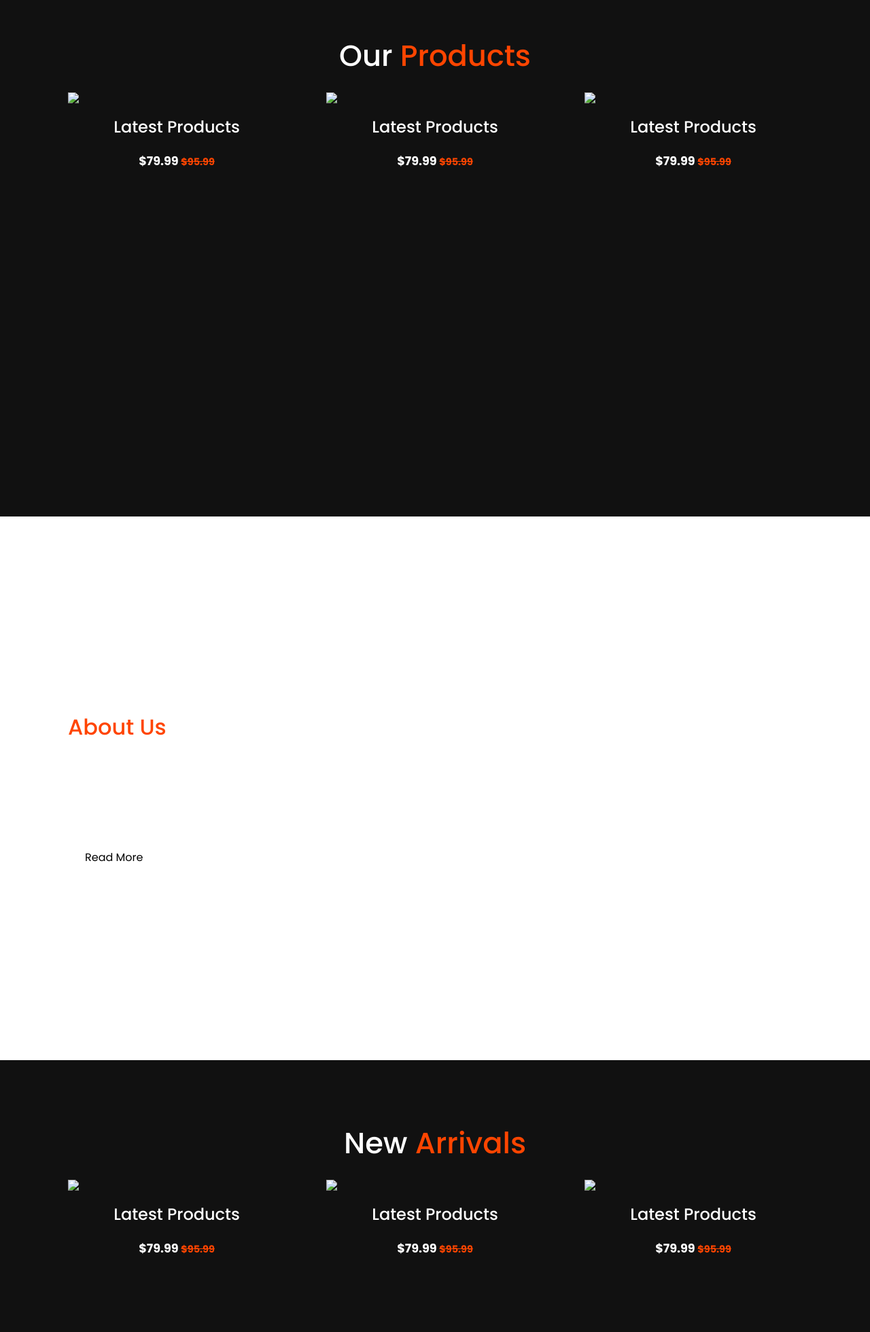
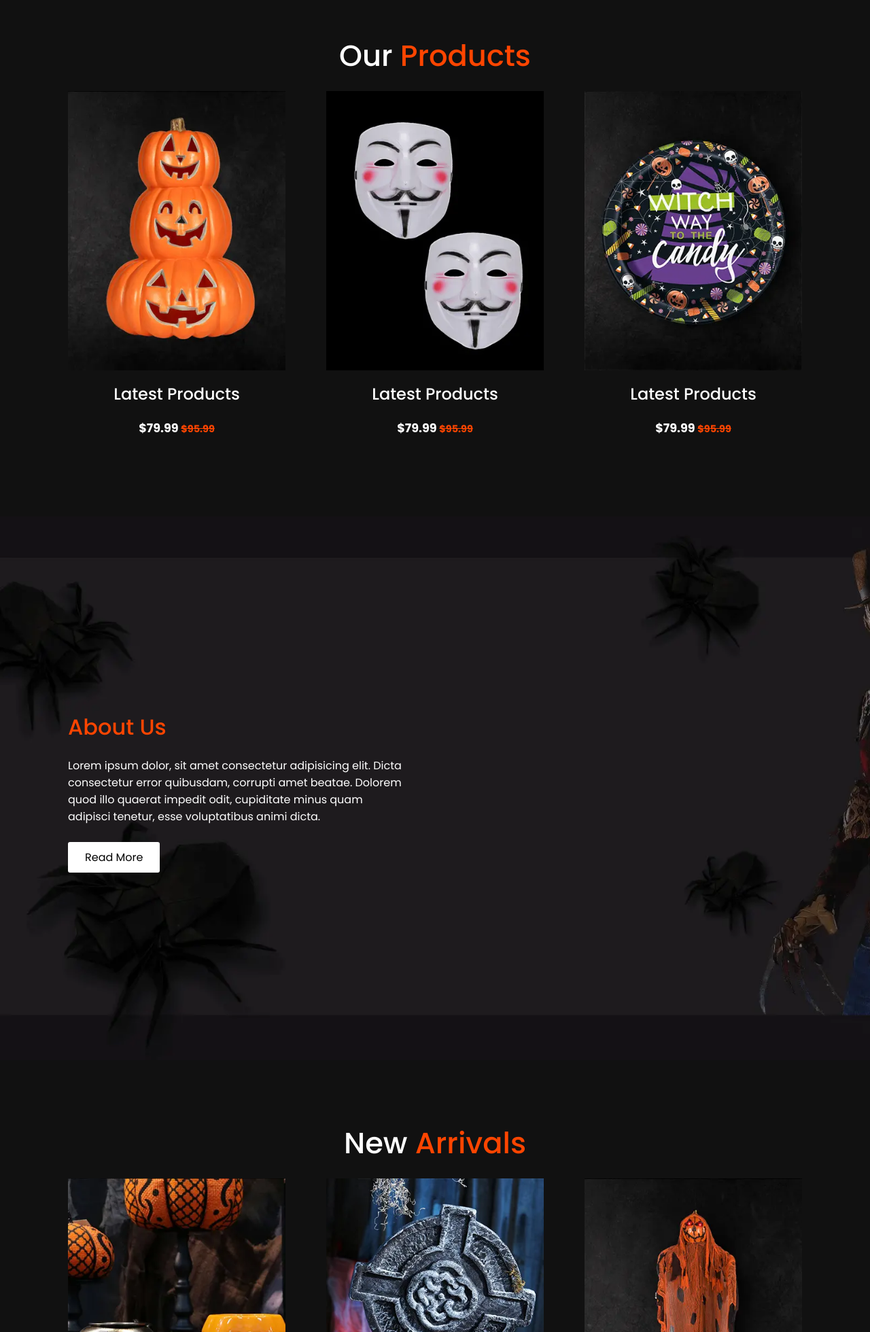
Before and after one commit to jacksonVargas/HallowenClone, a plain HTML site: page index.html in a window 1280 px wide. Shown: the part 840-2800 px from the top of the page at 68% size. Drawn offline with Linux system fonts and the light colour scheme; the site is published under a folder, as on GitHub Pages, so addresses that start at the root find nothing.

Commit message:
alterando pastas

```diff
--- a/index.html
+++ b/index.html
@@ -74,7 +74,7 @@
                         <a href="#"><i class="fa fa-share fa-fw"></i></a>
                     </div> <!-- icons-hover -->
 
-                    <img src="/image/product-1.jpg" />
+                    <img src="product-1.jpg" />
                 </div> <!-- image-card -->
 
                 <div class="text-card">
@@ -91,7 +91,7 @@
                         <a href="#"><i class="fa fa-share fa-fw"></i></a>
                     </div> <!-- icons-hover -->
 
-                    <img src="/image/product-2.jpg" />
+                    <img src="product-2.jpg" />
                 </div> <!-- image-card -->
 
                 <div class="text-card">
@@ -108,7 +108,7 @@
                         <a href="#"><i class="fa fa-share fa-fw"></i></a>
                     </div> <!-- icons-hover -->
 
-                    <img src="/image/product-3.jpg" />
+                    <img src="product-3.jpg" />
                 </div> <!-- image-card -->
 
                 <div class="text-card">
@@ -151,7 +151,7 @@
                         <a href="#"><i class="fa fa-share fa-fw"></i></a>
                     </div> <!-- icons-hover -->
 
-                    <img src="/image/arrival-1.jpg" />
+                    <img src="arrival-1.jpg" />
                 </div> <!-- image-card -->
 
                 <div class="text-card">
@@ -168,7 +168,7 @@
                         <a href="#"><i class="fa fa-share fa-fw"></i></a>
                     </div> <!-- icons-hover -->
 
-                    <img src="/image/arrival-2.jpg" />
+                    <img src="arrival-2.jpg" />
                 </div> <!-- image-card -->
 
                 <div class="text-card">
@@ -185,7 +185,7 @@
                         <a href="#"><i class="fa fa-share fa-fw"></i></a>
                     </div> <!-- icons-hover -->
 
-                    <img src="/image/arrival-4.jpg" />
+                    <img src="arrival-4.jpg" />
                 </div> <!-- image-card -->
 
                 <div class="text-card">
@@ -245,7 +245,7 @@
 
         <div class="container-blogs">
             <div class="card-blogs">
-                <img src="/image/blog-1.jpg" />
+                <img src="blog-1.jpg" />
 
                 <div class="text-blogs">
                     <h3>believe in the magic of hallowen.</h3>
@@ -269,7 +269,7 @@
             </div> <!-- card-blogs -->
 
             <div class="card-blogs">
-                <img src="/image/blog-2.jpg" />
+                <img src="blog-2.jpg" />
 
                 <div class="text-blogs">
                     <h3>believe in the magic of hallowen.</h3>
@@ -293,7 +293,7 @@
             </div> <!-- card-blogs -->
 
             <div class="card-blogs">
-                <img src="/image/blog-3.jpg" />
+                <img src="blog-3.jpg" />
 
                 <div class="text-blogs">
                     <h3>believe in the magic of hallowen.</h3>
--- a/style.css
+++ b/style.css
@@ -165,7 +165,7 @@ section {
     display: flex;
     justify-content: center;
     align-items: center;
-    background-image: url('/image/home-slider-2.jpg');
+    background-image: url('home-slider-2.jpg');
     background-size: cover;
 }
 
@@ -321,7 +321,7 @@ section {
     display: flex;
     justify-content: flex-start;
     align-items: center;
-    background-image: url('/image/about-bt.jpg');
+    background-image: url('about-bt.jpg');
     background-size: cover;
 }
 
```
Also changed, not shown: about-bt.jpg (renamed from image/about-bt.jpg), arrival-1.jpg (renamed from image/arrival-1.jpg), arrival-2.jpg (renamed from image/arrival-2.jpg), arrival-3.gif (renamed from image/arrival-3.gif), arrival-4.jpg (renamed from image/arrival-4.jpg), arrival-5.jpg (renamed from image/arrival-5.jpg), arrival-6.gif (renamed from image/arrival-6.gif), blog-1.jpg (renamed from image/blog-1.jpg), blog-2.jpg (renamed from image/blog-2.jpg), blog-3.jpg (renamed from image/blog-3.jpg), home-slider-1.jpg (renamed from image/home-slider-1.jpg), home-slider-2.jpg (renamed from image/home-slider-2.jpg), home-slider-3.jpg (renamed from image/home-slider-3.jpg), product-1.jpg (renamed from image/product-1.jpg), 4 more files.
